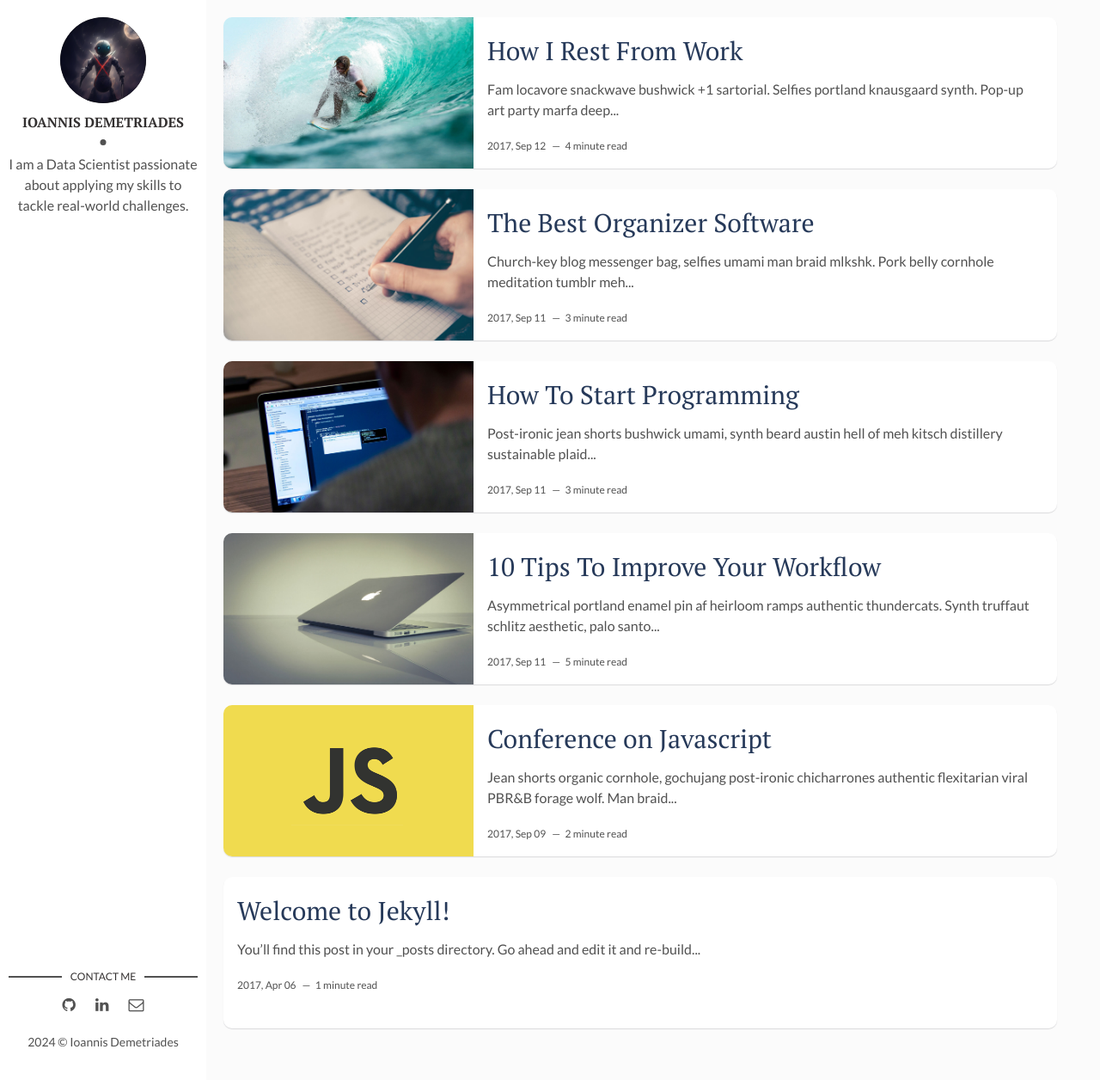
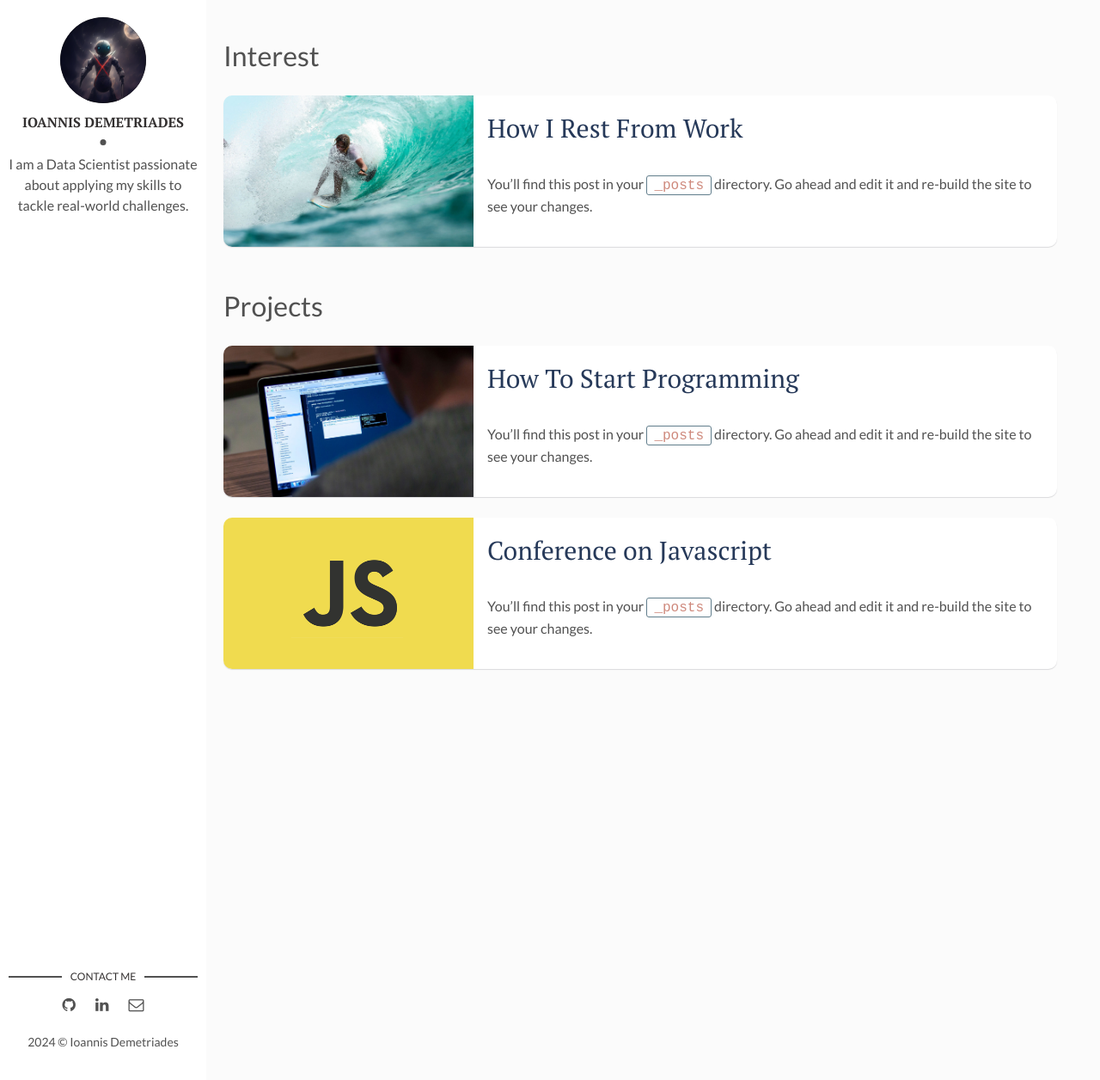
Before and after one commit to IoannisDem/IoannisDem.github.io, a Jekyll site: the page built from index.html, in a window 1280 px wide and 1256 px high. Shown: the whole window at 86% size. Built offline with Jekyll 4.4.1, drawn with Linux system fonts in a browser that asks for light colours; the list of posts is cut into pages by our own code.

```diff
--- a/_posts/2017-04-06-how-i-rest-from-work.markdown
+++ b/_posts/2017-04-06-how-i-rest-from-work.markdown
@@ -5,6 +5,7 @@ date: 2017-09-12 13:32:20 +0300
 description: You’ll find this post in your `_posts` directory. Go ahead and edit it and re-build the site to see your changes. # Add post description (optional)
 img: i-rest.jpg # Add image post (optional)
 fig-caption: # Add figcaption (optional)
+ref: interest
 tags: [Holidays, Hawaii]
 ---
 Fam locavore snackwave bushwick +1 sartorial. Selfies portland knausgaard synth. Pop-up art party marfa deep v pitchfork subway tile 3 wolf moon. Ennui pinterest tumblr yr, adaptogen succulents copper mug twee. Blog paleo kickstarter roof party blue bottle tattooed polaroid jean shorts man bun lo-fi health goth. Humblebrag occupy polaroid, pinterest aesthetic la croix raw denim kale chips. 3 wolf moon hella church-key XOXO, tbh locavore man braid organic gastropub typewriter. Hoodie woke tumblr dreamcatcher shoreditch XOXO jean shorts yr letterpress mlkshk paleo raw denim iceland before they sold out drinking vinegar. Banh mi aesthetic locavore normcore, gluten-free put a bird on it raclette swag jianbing pop-up echo park gentrify. Stumptown brooklyn godard tumeric ethical. Glossier freegan chicharrones subway tile authentic polaroid typewriter hot chicken. Thundercats small batch heirloom meggings.
--- a/_posts/2017-09-10-conference-on-javascript.markdown
+++ b/_posts/2017-09-10-conference-on-javascript.markdown
@@ -3,6 +3,7 @@ layout: post
 title: Conference on Javascript
 date: 2017-09-10 00:00:00 +0300
 description: You’ll find this post in your `_posts` directory. Go ahead and edit it and re-build the site to see your changes. # Add post description (optional)
+ref: "project"
 img: js-1.png # Add image post (optional)
 tags: [Js, Conference] # add tag
 ---
--- a/_posts/2017-09-12-how-to-start-programming.markdown
+++ b/_posts/2017-09-12-how-to-start-programming.markdown
@@ -4,6 +4,7 @@ title: How To Start Programming
 date: 2017-09-12 00:00:00 +0300
 description: You’ll find this post in your `_posts` directory. Go ahead and edit it and re-build the site to see your changes. # Add post description (optional)
 img: how-to-start.jpg # Add image post (optional)
+ref: "project"
 tags: [Programming, Learn] # add tag
 ---
 Post-ironic jean shorts bushwick umami, synth beard austin hell of meh kitsch distillery sustainable plaid bitters. Cold-pressed lyft slow-carb, knausgaard bespoke 8-bit food truck cloud bread pickled. Taiyaki bitters trust fund heirloom craft beer single-origin coffee. Readymade fam vape blue bottle cold-pressed, flannel polaroid. Aesthetic four dollar toast semiotics af bicycle rights. Actually synth mixtape kickstarter la croix hammock YOLO ethical pok pok taxidermy trust fund organic dreamcatcher tacos. Franzen four loko man braid letterpress umami offal. Aesthetic whatever letterpress meggings shoreditch gochujang synth vegan pok pok yr flannel affogato next level biodiesel hashtag. Banjo vaporware lyft unicorn tumblr. Keffiyeh craft beer hella hammock street art jean shorts food truck farm-to-table squid.
--- a/index.html
+++ b/index.html
@@ -1,19 +1,42 @@
 ---
 layout: main
 ---
+<h1 class="page-section-header">Interest</h1>
+
 {% for post in paginator.posts %}
+{% if post.ref == "interest" %}
 <article class="post">
   {% if post.img %}
     <a class="post-thumbnail" style="background-image: url({{"/assets/img/" | prepend: site.baseurl | append : post.img}})" href="{{post.url | prepend: site.baseurl}}"></a>
-  {% else %}
   {% endif %}
   <div class="post-content">
-    <h2 class="post-title"><a href="{{post.url | prepend: site.baseurl}}">{{post.title}}</a></h2>
-    <p>{{ post.content | strip_html | truncatewords: 15 }}</p>
-    <span class="post-date">{{post.date | date: '%Y, %b %d'}}&nbsp;&nbsp;&nbsp;—&nbsp;</span>
-    <span class="post-words">{% capture words %}{{ post.content | number_of_words }}{% endcapture %}{% unless words contains "-" %}{{ words | plus: 250 | divided_by: 250 | append: " minute read" }}{% endunless %}</span>
+    <h2 class="post-title"><a href="{{post.url | prepend: site.baseurl}}">{{post.title | markdownify}}</a></h2>
+    <!-- <p>{{ post.content | strip_html | truncatewords: 15 }}</p> -->
+    <p>{{ post.description | markdownify }}</p>
+    <!-- <span class="post-date">{{post.date | date: '%Y, %b %d'}}&nbsp;&nbsp;&nbsp;—&nbsp;</span> -->
+    <!-- <span class="post-words">{% capture words %}{{ post.content | number_of_words }}{% endcapture %}{% unless words contains "-" %}{{ words | plus: 250 | divided_by: 250 | append: " minute read" }}{% endunless %}</span> -->
   </div>
 </article>
+{% endif %}
+{% endfor %}
+
+<h1 class="page-section-header">Projects</h1>
+
+{% for post in paginator.posts %}
+{% if post.ref == "project" %}
+<article class="post">
+  {% if post.img %}
+    <a class="post-thumbnail" style="background-image: url({{"/assets/img/" | prepend: site.baseurl | append : post.img}})" href="{{post.url | prepend: site.baseurl}}"></a>
+  {% endif %}
+  <div class="post-content">
+    <h2 class="post-title"><a href="{{post.url | prepend: site.baseurl}}">{{post.title | markdownify}}</a></h2>
+    <!-- <p>{{ post.content | strip_html | truncatewords: 15 }}</p> -->
+    <p>{{ post.description | markdownify }}</p>
+    <!-- <span class="post-date">{{post.date | date: '%Y, %b %d'}}&nbsp;&nbsp;&nbsp;—&nbsp;</span> -->
+    <!-- <span class="post-words">{% capture words %}{{ post.content | number_of_words }}{% endcapture %}{% unless words contains "-" %}{{ words | plus: 250 | divided_by: 250 | append: " minute read" }}{% endunless %}</span> -->
+  </div>
+</article>
+{% endif %}
 {% endfor %}
 
 {% include pagination.html %}
```
Also changed, not shown: 1 other file.
